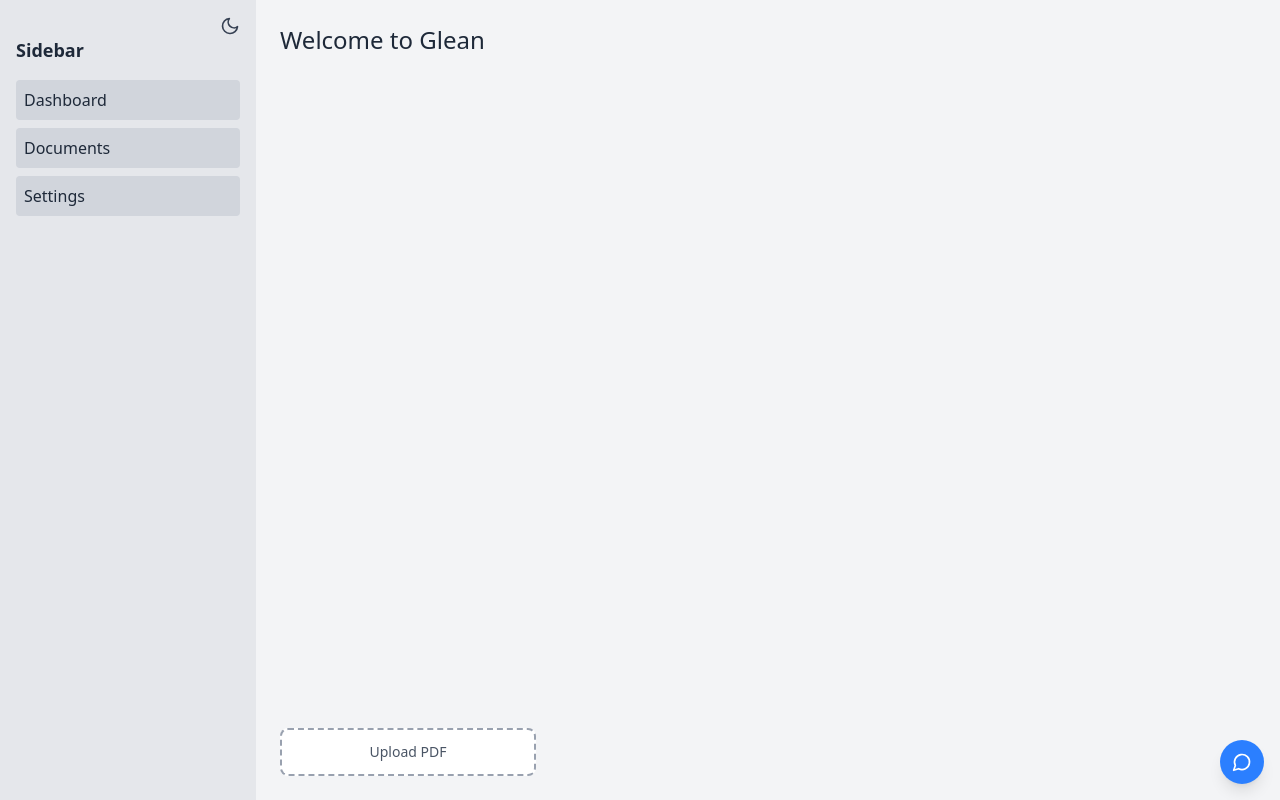
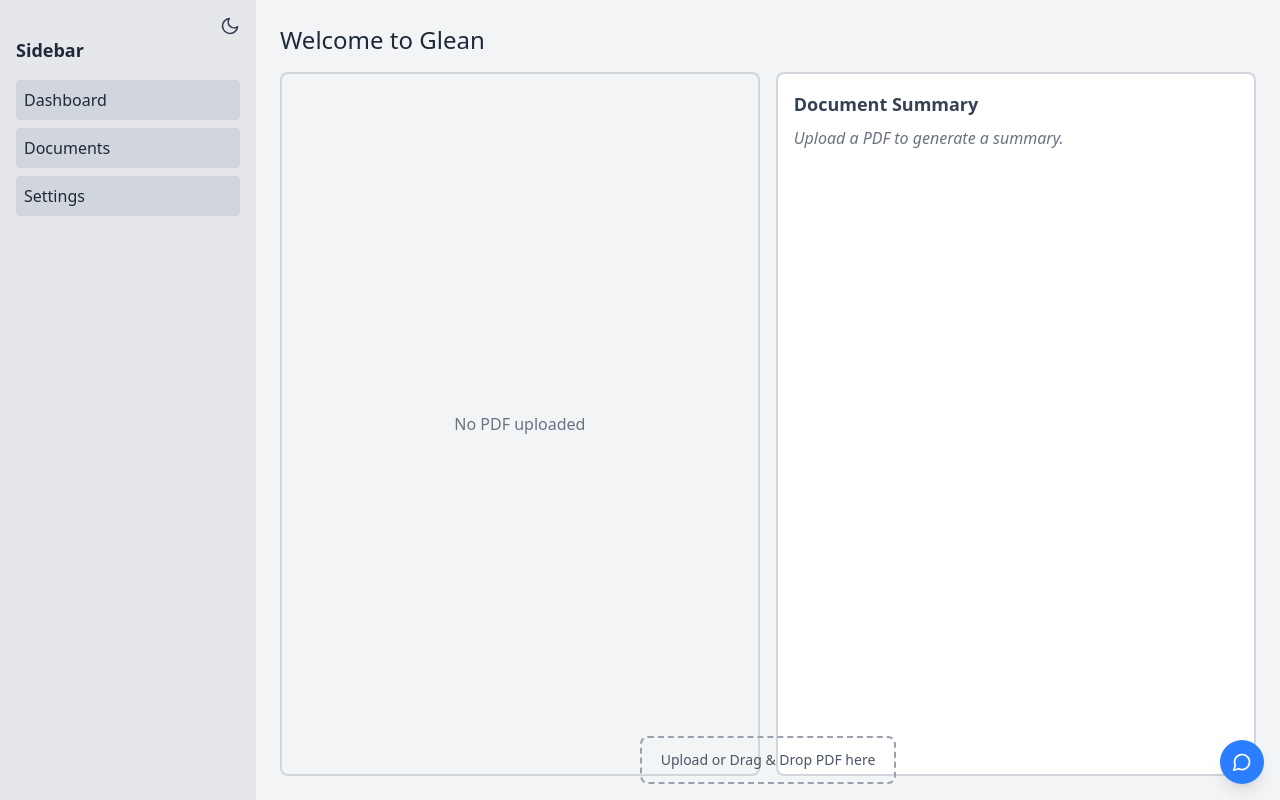
Before and after one commit to RAJWARDHAN-B/Glean, a React (Vite) app in the folder frontend/: page /home in a window 1280 px wide. Built offline with nearby package versions, Linux system fonts and the light colour scheme.

Commit message:
summary section added

```diff
--- a/frontend/src/pages/Home.jsx
+++ b/frontend/src/pages/Home.jsx
@@ -13,11 +13,7 @@
 
     if (file && file.type === "application/pdf") {
       setPdfFile(file);
-
-      // Generate a URL for the uploaded PDF
-      const fileUrl = URL.createObjectURL(file);
-      setPdfUrl(fileUrl);
-
+      setPdfUrl(URL.createObjectURL(file));
       toast.success("Uploaded successfully");
     } else {
       toast.error("Failed to upload PDF. Please try again with a valid PDF.");
@@ -25,20 +21,50 @@
   };
 
   return (
-    <div className="flex">
+    <div className="flex h-screen">
       <Sidebar />
-      <div className="flex-1 min-h-screen bg-gray-100 dark:bg-gray-900 p-6 flex flex-col justify-between">
-        {/* Page Title */}
-        <h1 className="text-2xl text-gray-800 dark:text-white">
+
+      {/* Main Content */}
+      <div className="flex-1 flex flex-col bg-gray-100 dark:bg-gray-900 p-6 relative">
+        <h1 className="text-2xl text-gray-800 dark:text-white mb-4">
           Welcome to Glean
         </h1>
 
-        {/* PDF Upload Section */}
-        <div className="relative flex justify-start">
+        {/* Content Section */}
+        <div className="flex flex-1 space-x-4">
+          {/* PDF Viewer (Left Half) */}
+          <div className="w-1/2 h-full border-2 border-gray-300 rounded-lg overflow-hidden">
+            {pdfUrl ? (
+              <iframe src={pdfUrl} className="w-full h-full" />
+            ) : (
+              <div className="flex items-center justify-center h-full text-gray-500 dark:text-gray-400">
+                No PDF uploaded
+              </div>
+            )}
+          </div>
+
+          {/* Summary Section (Right Half) */}
+          <div className="w-1/2 h-full bg-white dark:bg-gray-800 border-2 border-gray-300 rounded-lg p-4 overflow-auto">
+            <h2 className="text-lg font-semibold text-gray-700 dark:text-gray-200 mb-2">
+              Document Summary
+            </h2>
+            {pdfFile ? (
+              <p className="text-gray-600 dark:text-gray-300 text-sm leading-relaxed">
+                <strong>Title:</strong> {pdfFile.name} <br />
+                <strong>Summary:</strong> This is a placeholder for the extracted legal summary. The AI model will generate key points, risk analysis, and essential clauses here. Future updates will bring real-time analysis. 🚀
+              </p>
+            ) : (
+              <p className="text-gray-500 dark:text-gray-400 italic">
+                Upload a PDF to generate a summary.
+              </p>
+            )}
+          </div>
+        </div>
+
+        {/* Centered Upload PDF Button (Small, Non-overlapping) */}
+        <div className="absolute bottom-4 left-1/2 transform -translate-x-1/2">
           <div
-            className={`w-64 p-3 border-2 border-dashed ${
-              dragging ? "border-blue-500 bg-blue-100 dark:bg-blue-900" : "border-gray-400"
-            } rounded-lg text-center cursor-pointer bg-white dark:bg-gray-800`}
+            className={`w-64 p-3 border-2 border-dashed border-gray-400 rounded-lg text-center cursor-pointer hover:border-blue-500 transition`}
             onDragOver={(e) => {
               e.preventDefault();
               setDragging(true);
@@ -64,25 +90,13 @@
                   Uploaded: {pdfFile.name}
                 </span>
               ) : (
-                "Upload PDF"
+                "Upload or Drag & Drop PDF here"
               )}
             </p>
           </div>
         </div>
+      </div>
 
-        {/* PDF Viewer (Displayed when PDF is uploaded) */}
-        {pdfUrl && (
-          <div className="mt-4">
-            <h2 className="text-lg font-semibold text-gray-700 dark:text-gray-200">
-              Preview:
-            </h2>
-            <iframe
-              src={pdfUrl}
-              className="w-full h-[500px] border-2 border-gray-300 rounded-lg"
-            />
-          </div>
-        )}
-      </div>
       <Chatbot />
     </div>
   );
```
